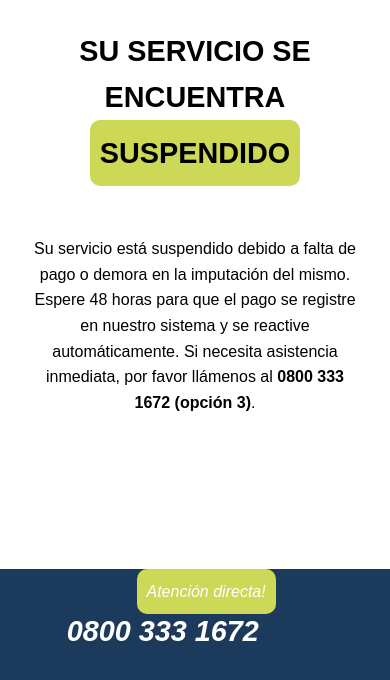
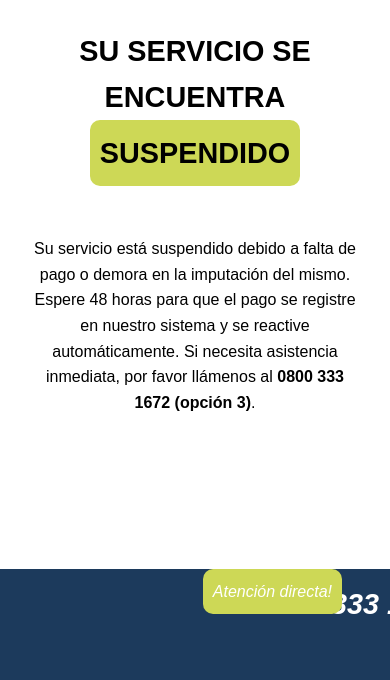
Before and after one commit to gerqw/avisoCorte, a plain HTML site: page index.html in a window 390 px wide. Shown: the part 132-812 px from the top of the page. Drawn offline with Linux system fonts and the light colour scheme.

Commit message:
mediaCel

```diff
--- a/index.html
+++ b/index.html
@@ -162,7 +162,7 @@
             }
         }
 
-        @media (max-width: 600px) { /*cel*/
+        @media (max-width: 800px) { /*cel*/
 
             #green-line {
                 padding: 10px;
@@ -178,7 +178,7 @@
             }
 
             #atencion {
-                left: 35%;
+                left: 52%;
                 bottom: 68%;
             }
 
@@ -191,7 +191,8 @@
 
             #div-numero h2 {
                 /*margin-right: 23%;*/
-                margin-right: -10%;
+                margin-right: -110%;
+                margin-top: -8%;
             }
 
             #telefono {
@@ -200,7 +201,7 @@
             }
 
             #descripcion{
-                margin-bottom: 60%;
+                margin-bottom: 10%;
             }
 
             footer{
```
